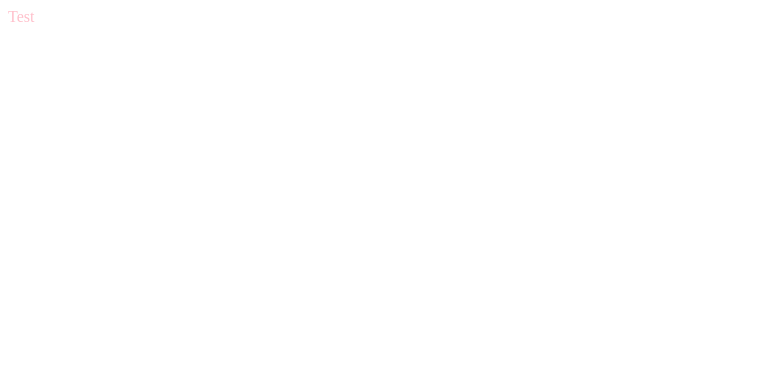
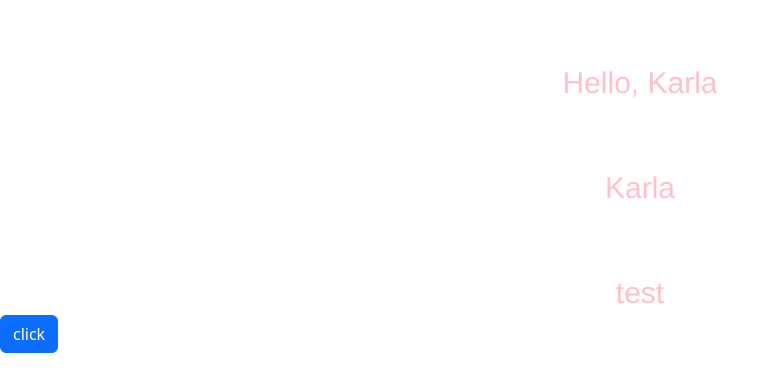
Before and after one commit to solbiko/vue3-project, a Vue app: page / in a window 1280 px wide. Shown: the top 392 px of the page, without its empty margins (0-779 px from the left). Built offline with nearby package versions, Linux system fonts and the light colour scheme.

Commit message:
컴포넌트, fragment, 함수, 이벤트, ref, reactive

```diff
--- a/public/index.html
+++ b/public/index.html
@@ -5,6 +5,7 @@
     <meta http-equiv="X-UA-Compatible" content="IE=edge">
     <meta name="viewport" content="width=device-width,initial-scale=1.0">
     <link rel="icon" href="<%= BASE_URL %>favicon.ico">
+    <link rel="stylesheet" href="https://cdn.jsdelivr.net/npm/bootstrap@5.2.3/dist/css/bootstrap.min.css">
     <title><%= htmlWebpackPlugin.options.title %></title>
   </head>
   <body>
--- a/src/App.vue
+++ b/src/App.vue
@@ -1,39 +1,68 @@
 <template>
-  <!-- <img alt="Vue logo" src="./assets/logo.png">
-  <HelloWorld msg="Welcome to Your Vue.js App"/> -->
-  <div class="name"> {{str}} </div>
+  <div class="name"> {{ greet }} </div>
+  <div class="name"> {{ name }} </div>
+    <div class="name"> {{ obj.name }} </div>
+
+  <button
+    class="btn btn-primary"
+    v-on:click="updateName2"
+  >
+    click
+  </button>
+
 </template>
 
 <script>
-// import HelloWorld from './components/HelloWorld.vue'
-
-// export default {
-//   name: 'App',
-//   components: {
-//     HelloWorld
-//   }
-// }
+import { ref,reactive } from 'vue';
 export default {
   setup(){
-    const str = "Test";
+
+    // let name = "Karla";
+    const name = ref("Karla");
+    const obj = reactive({
+      id:1,
+      name:"test"
+    });
+
+    const greeting = (name) =>{
+      return 'Hello, ' + name.value;
+    };
+
+    const greet = greeting(name);
+
+    const updateName = () => {
+      name.value = "Solbi";
+      console.log(name);
+    };
+
+    const updateName2 = () => {
+      obj.name = "Solbi";
+      console.log(obj.name);
+
+    };
 
     return {
-      str
-    }
+      name,
+      obj,
+      // greeting,
+      greet,
+      updateName,
+      updateName2
+    };
+
+
   }
 }
 </script>
 
 <style>
-/* #app {
+.name {
+  color : pink;
   font-family: Avenir, Helvetica, Arial, sans-serif;
   -webkit-font-smoothing: antialiased;
-  -moz-osx-font-smoothing: grayscale;
   text-align: center;
-  color: #2c3e50;
   margin-top: 60px;
-} */
-.name {
-  color : pink
+  font-size: 30px;
 }
+
 </style>
```
